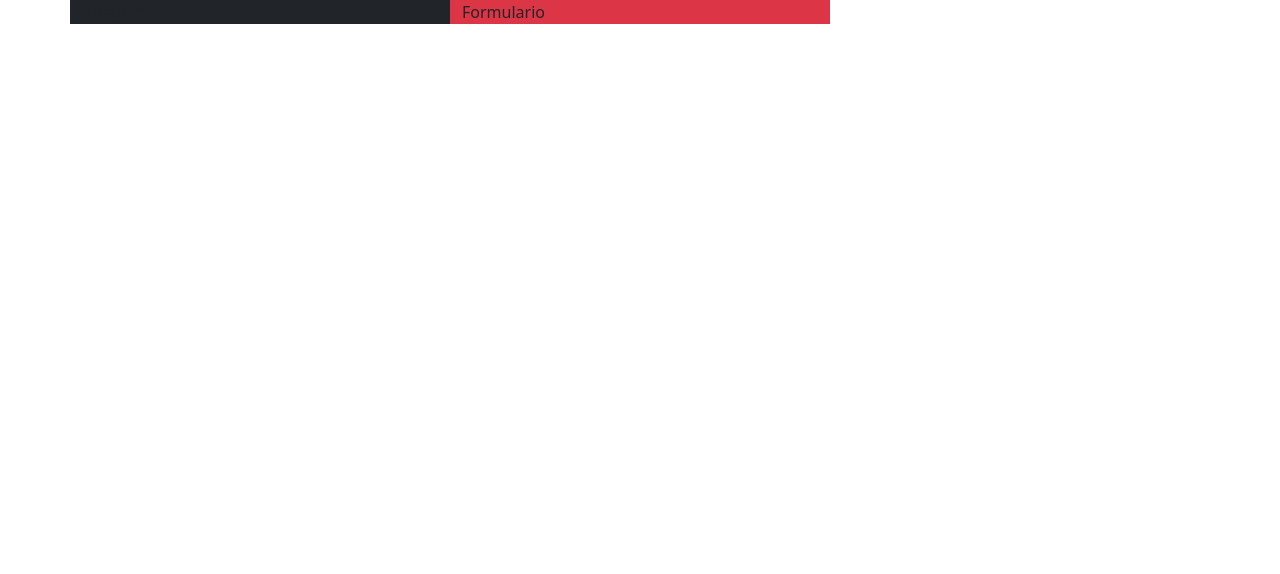
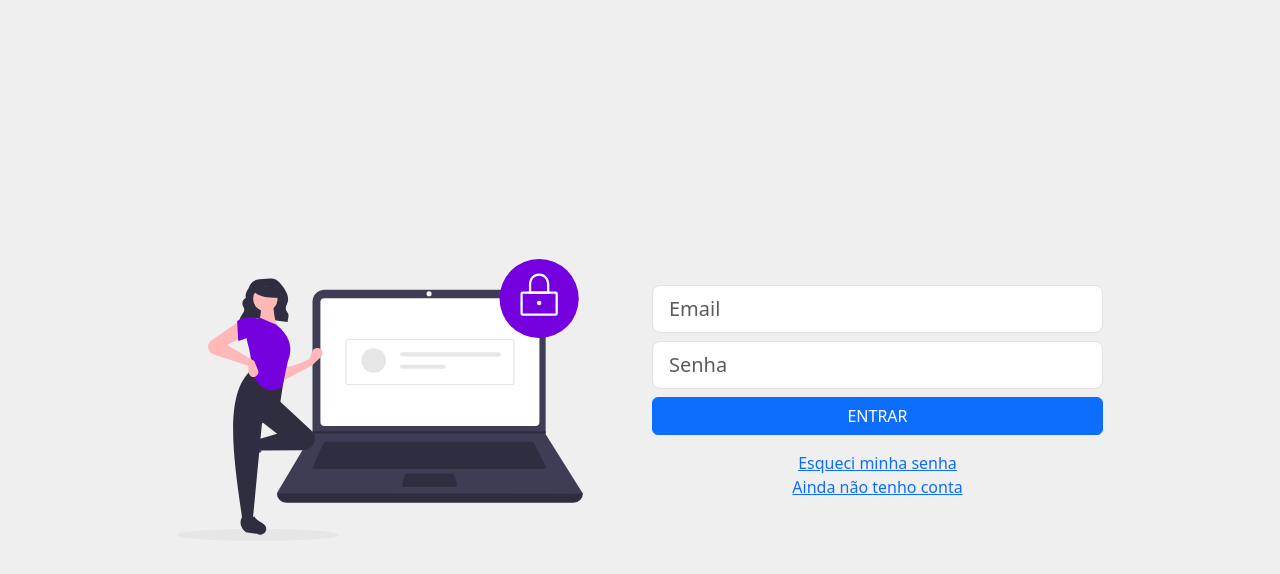
Before and after one commit to JoseEduardo-max/clubedovinho-front, a plain HTML site: page index.html in a window 1280 px wide. Drawn offline with nearby package versions, Linux system fonts and the light colour scheme.

Commit message:
criei a pagina de login

```diff
--- a/css/custom.css
+++ b/css/custom.css
@@ -0,0 +1,10 @@
+html, body{
+    height: 100%;
+    background-color: #efefef
+}
+
+body.login div {
+    height: 100vh;
+    display: flex;
+    align-items: center;
+}
--- a/index.html
+++ b/index.html
@@ -8,13 +8,26 @@
         <link href="https://cdn.jsdelivr.net/npm/bootstrap@5.3.3/dist/css/bootstrap.min.css" rel="stylesheet" integrity="sha384-QWTKZyjpPEjISv5WaRU9OFeRpok6YctnYmDr5pNlyT2bRjXh0JMhjY6hW+ALEwIH" crossorigin="anonymous">
         <link rel="stylesheet" href="css/custom.css">
     </head>
-    <body class="container">
+    <body class="container login">
         <div class="row">
-            <div class="col-md-4 bg-dark">
-                Imagem
+            <div class="col-md-5 offset-md-1">
+                <img src="img/login.svg.svg" width="90%" alt="">
             </div>
-            <div class="col-md-4 bg-danger">
-                Formulario
+            <div class="col-md-5">
+                <form action="" class="w-100">
+                    <input placeholder="Email" type="text" class="form-control form-control-lg mb-2">
+                    <input placeholder="Senha" type="text" class="form-control form-control-lg mb-2">
+
+
+                    <button class="btn btn-primary w-100">ENTRAR</button>
+
+                    <p class="text-center mt-3">
+                        <a href="#">Esqueci minha senha</a>
+                        <br>
+                        <a href="">Ainda não tenho conta</a>
+                    </p>
+                </form>
+
             </div>
         </div>
 
```
Also changed, not shown: img/login.svg.svg (added), img/vinho.login.webp (added).
